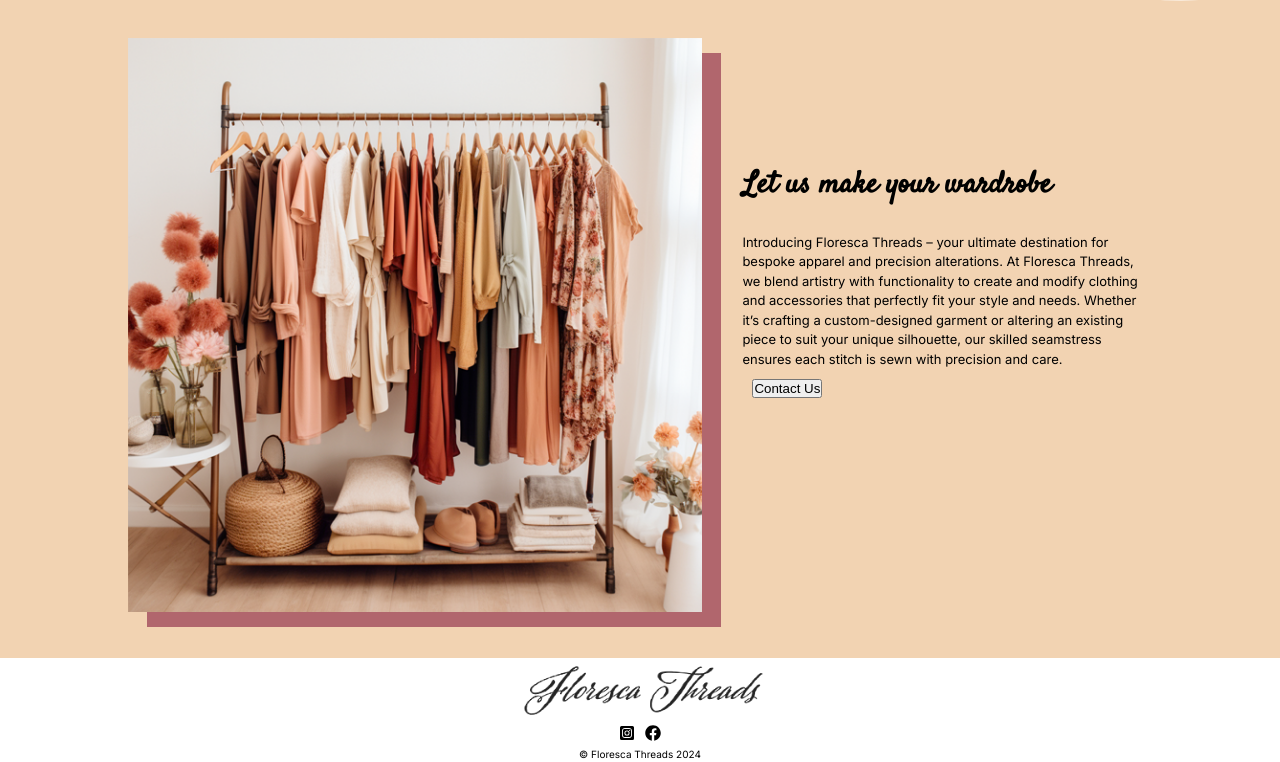
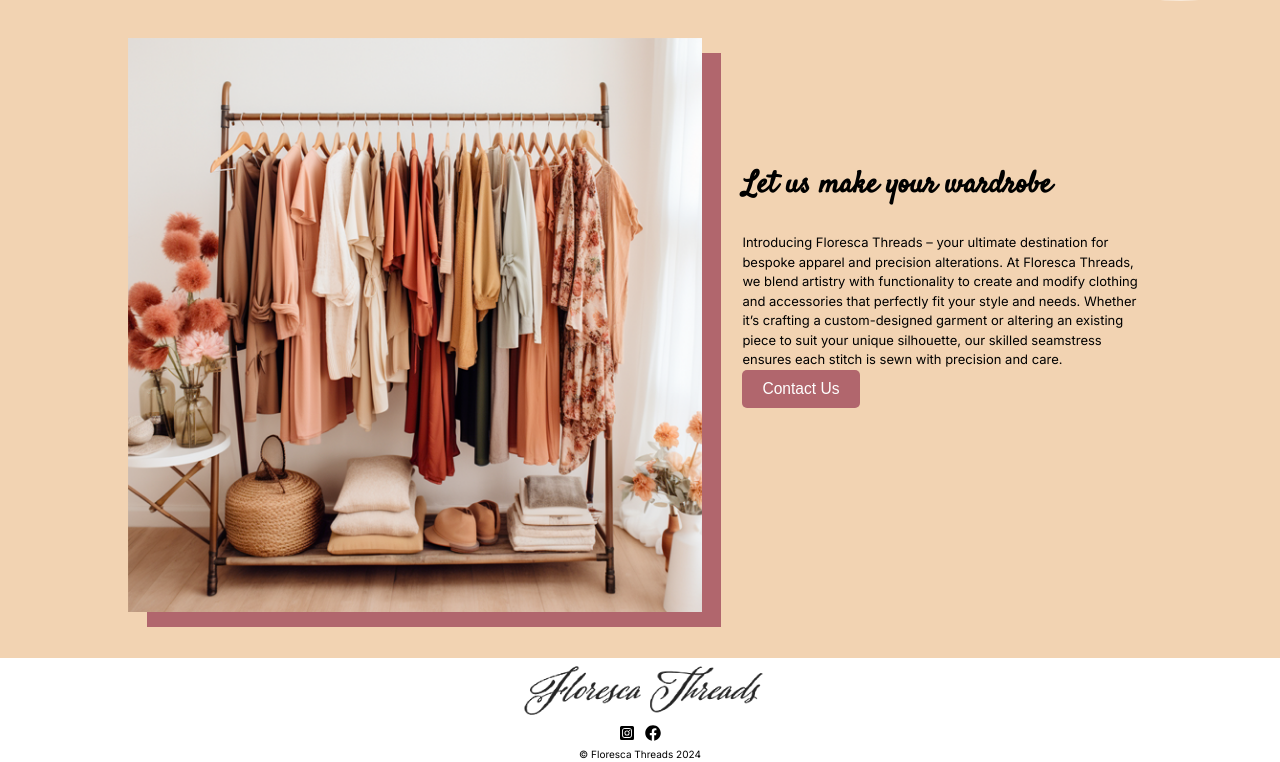
Before and after one commit to dfloresca/Chess-Wars-Realm-of-Anime-Battles, a Next.js app: page / in a window 1280 px wide. Shown: the part 709-1471 px from the top of the page. Built offline with nearby package versions, Linux system fonts and the light colour scheme; no server answers.

Commit message:
feat: Updated globals.css

```diff
--- a/src/app/components/SectionTwo.js
+++ b/src/app/components/SectionTwo.js
@@ -17,7 +17,7 @@ export default function SectionTwo() {
                 <div className={styles.contentBlurb}>
                     <h2>Let us make your wardrobe</h2>
                     <p>Introducing Floresca Threads – your ultimate destination for bespoke apparel and precision alterations. At Floresca Threads, we blend artistry with functionality to create and modify clothing and accessories that perfectly fit your style and needs. Whether it’s crafting a custom-designed garment or altering an existing piece to suit your unique silhouette, our skilled seamstress ensures each stitch is sewn with precision and care. </p>
-                    <Link href="/contact"><button className={styles.contactUsBTN}>Contact Us</button></Link>
+                    <Link href="/contact"><button className="growBTN">Contact Us</button></Link>
                 </div>
             </div>
         </div>
```
